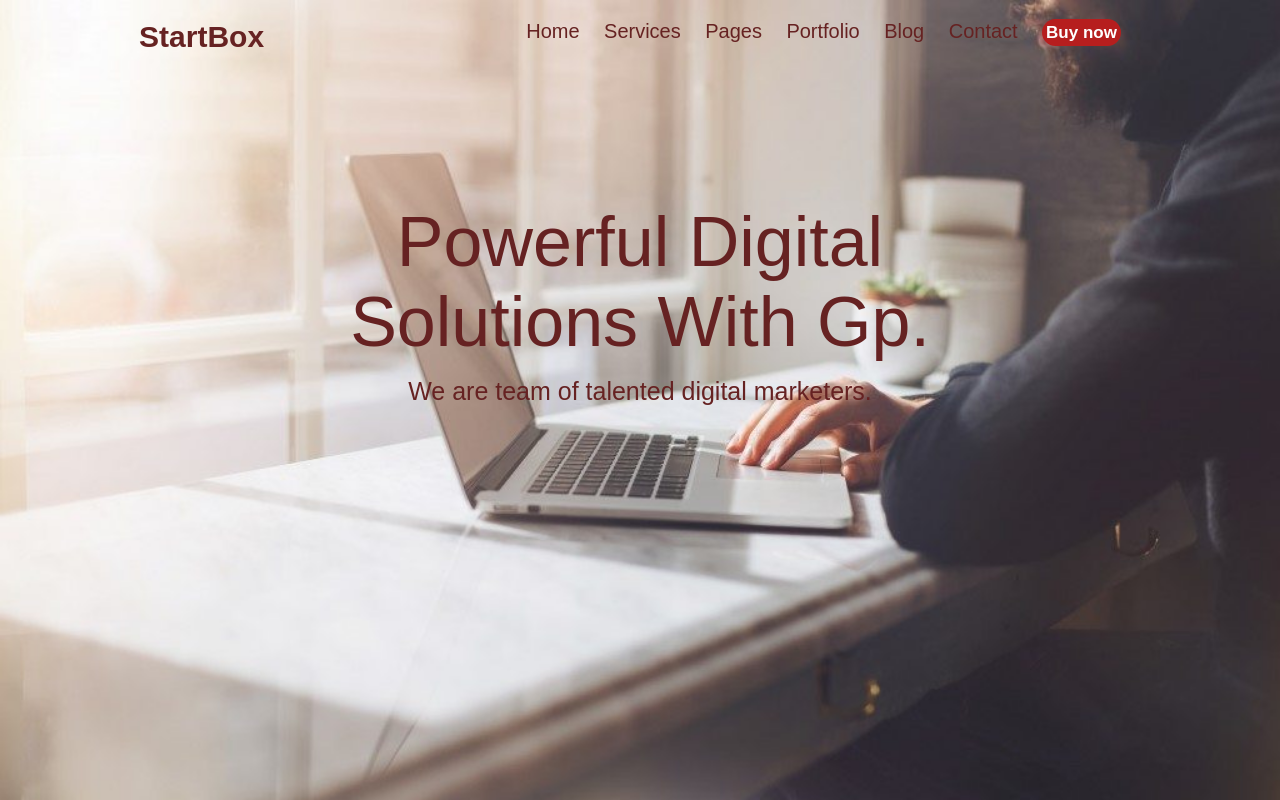
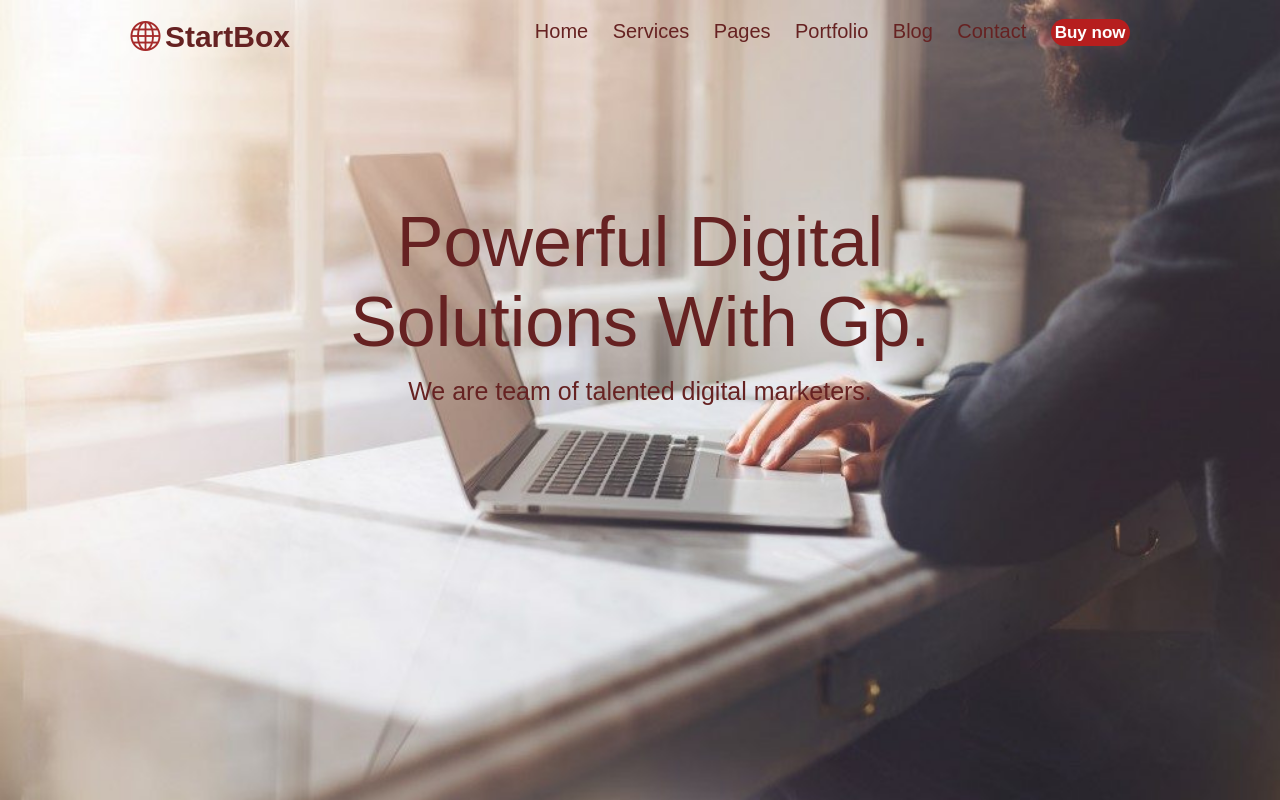
Before and after one commit to afzalkhan17/My-work, a website: page webTemplate.html in a window 1280 px wide. Drawn offline with nearby package versions, Linux system fonts and the light colour scheme.

Commit message:
Update webTemplate.html

```diff
--- a/webTemplate.html
+++ b/webTemplate.html
@@ -6,6 +6,7 @@
     <meta name="viewport" content="width=device-width, initial-scale=1.0">
     <title>Web Header</title>
     <!-- <link rel="stylesheet" href="../node_modules/bootstrap-icons/font/bootstrap-icons.css"> -->
+    <link rel="stylesheet" href="https://cdn.jsdelivr.net/npm/bootstrap-icons@1.10.5/font/bootstrap-icons.css">
     <style>
         body{
             color:rgb(102, 34, 34);
```
